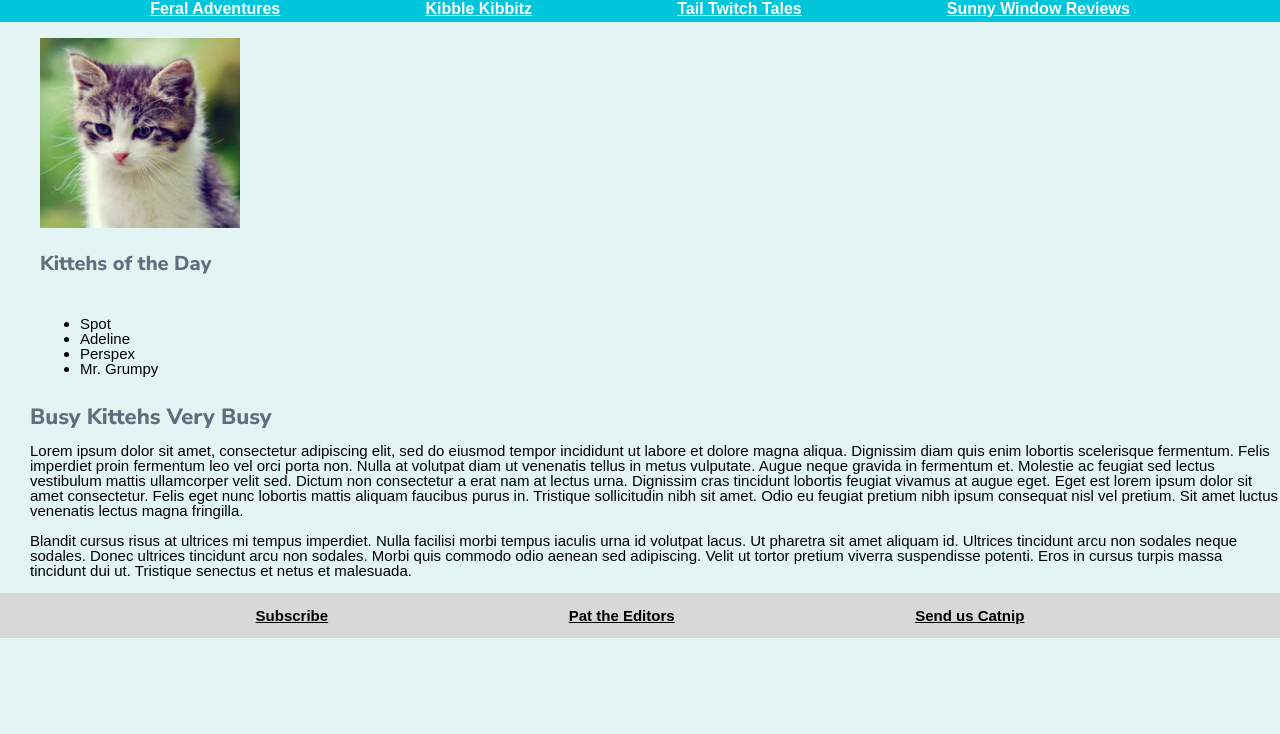
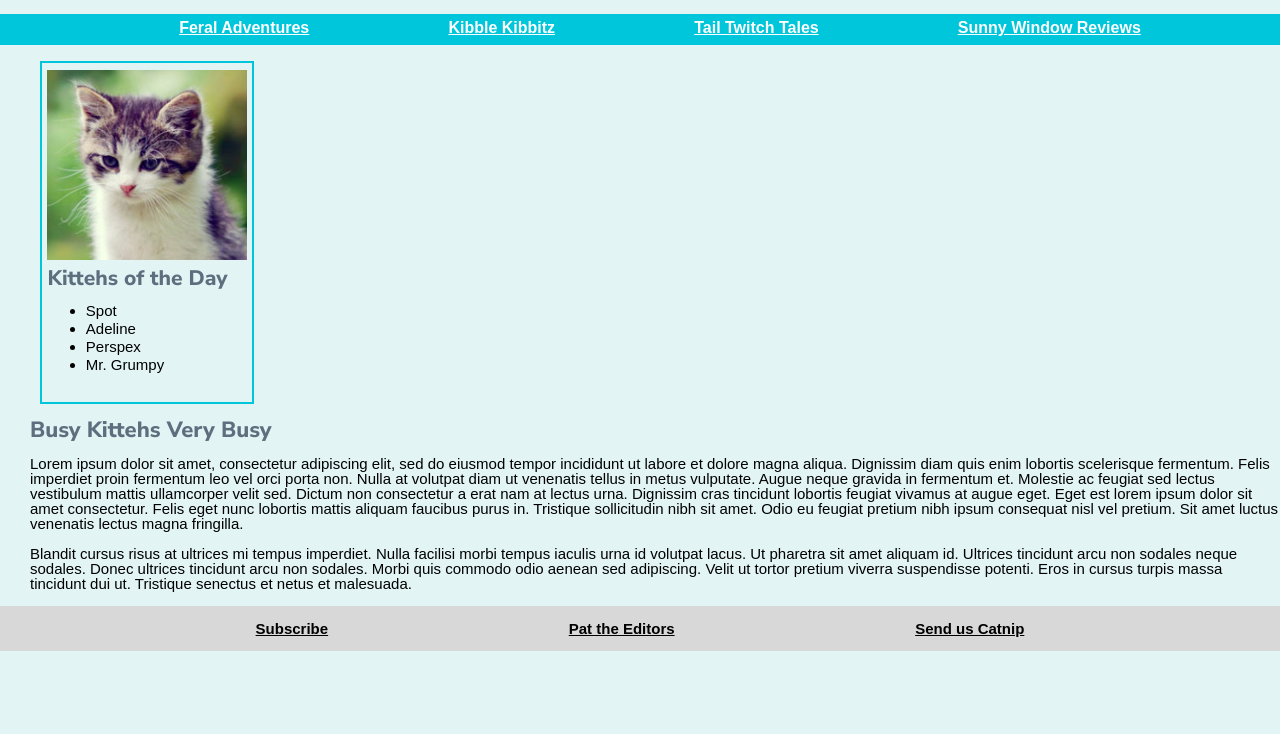
Before and after one commit to LaurenMcCall/TheDailyKitteh, a website built with Vite: page index.html in a window 1280 px wide. Shown: the part 98-832 px from the top of the page. Built offline with nearby package versions, Linux system fonts and the light colour scheme; a web font is replaced by a local one.

Commit message:
Added 'image' class /used flexbox

```diff
--- a/index.html
+++ b/index.html
@@ -22,25 +22,24 @@
           <li><a href="#" class="menuClass">Sunny Window Reviews</a></li>
         </ul>
       </nav>
-      <figure>
+      <figure class="image">
         <img
           src="images/kitteh.png"
-          class="media-object"
           alt="cute gray and white kitten"
           height="190px"
           width="200px"
         />
-        <h4>Kittehs of the Day</h4>
-        <ul>
-          <li>Spot</li>
-          <li>Adeline</li>
-          <li>Perspex</li>
-          <li>Mr. Grumpy</li>
+        <h4 class="image-header">Kittehs of the Day</h4>
+        <ul class="image-list">
+          <li class="image-list">Spot</li>
+          <li class="image-list">Adeline</li>
+          <li class="image-list">Perspex</li>
+          <li class="image-list">Mr. Grumpy</li>
         </ul>
       </figure>
-      <div class="media">
-        <div class="media-body">
-          <h3 class="media-heading">Busy Kittehs Very Busy</h3>
+      <div class="article">
+        <div class="article-body">
+          <h3 class="article-heading">Busy Kittehs Very Busy</h3>
 
           <p>
             Lorem ipsum dolor sit amet, consectetur adipiscing elit, sed do
@@ -68,14 +67,14 @@
           </p>
         </div>
       </div>
-      <footer>
-        <nav class="footer">
-          <li><a href="#">Subscribe</a></li>
-          <li><a href="#">Pat the Editors</a></li>
-          <li><a href="#">Send us Catnip</a></li>
-        </nav>
-      </footer>
     </section>
     <script type="module" src="/src/main.ts"></script>
   </body>
+  <footer>
+    <nav class="footer">
+      <li><a href="#">Subscribe</a></li>
+      <li><a href="#">Pat the Editors</a></li>
+      <li><a href="#">Send us Catnip</a></li>
+    </nav>
+  </footer>
 </html>
--- a/src/style.css
+++ b/src/style.css
@@ -19,7 +19,7 @@ body {
 }
 
 h1 {
-  font: 40px / 1 'Playfair Display', serif;
+  font: 48px / 1 'Playfair Display', serif;
   font-weight: bold;
   color: var(--gray);
   text-align: center;
@@ -30,7 +30,7 @@ h3 {
   font-weight: 900;
 }
 h4 {
-  font: 20px/ 1 'Nunito Sans', sans-serif;
+  font: 21px/ 1 'Nunito Sans', sans-serif;
   color: var(--gray);
 }
 
@@ -43,7 +43,8 @@ h4 {
   list-style-type: none;
   font-weight: bold;
   font-size: medium;
-  padding: 5px;
+  padding-top: 6px;
+  padding-bottom: 9px;
 }
 .footer {
   display: flex;
@@ -53,19 +54,40 @@ h4 {
   padding: 15px;
   list-style-type: none;
 }
-.media {
+.image {
   display: flex;
-  align-items: flex-start;
+  height: 330px;
+  width: 210px;
+  align-items: center;
+  flex-direction: column;
+  justify-content: center;
+  border: 2px solid var(--turquoise);
+  padding-bottom: 9px;
+}
+.image-header {
+  justify-content: flex-start;
+  margin: 8px;
+  margin-left: -11px;
+}
+.image-list {
+  margin-left: -42px;
+  margin-top: 3px;
+}
+.article {
+  display: flex;
+  align-items: flex-end;
+  justify-content: center;
+  flex-direction: column;
   border-color: var(--turquoise);
   padding-left: 2em;
 }
-.media-object {
+/* .media-object {
   margin-right: 1em;
-}
-.media-body {
+} */
+.article-body {
   flex: 1;
 }
-.media-heading {
+.article-heading {
   margin: 0 0 0.5em;
   justify-content: center;
 }
@@ -82,7 +104,3 @@ a.menuClass:hover {
 a {
   color: black;
 }
-figure {
-  display: flex;
-  flex-direction: column;
-}
```
